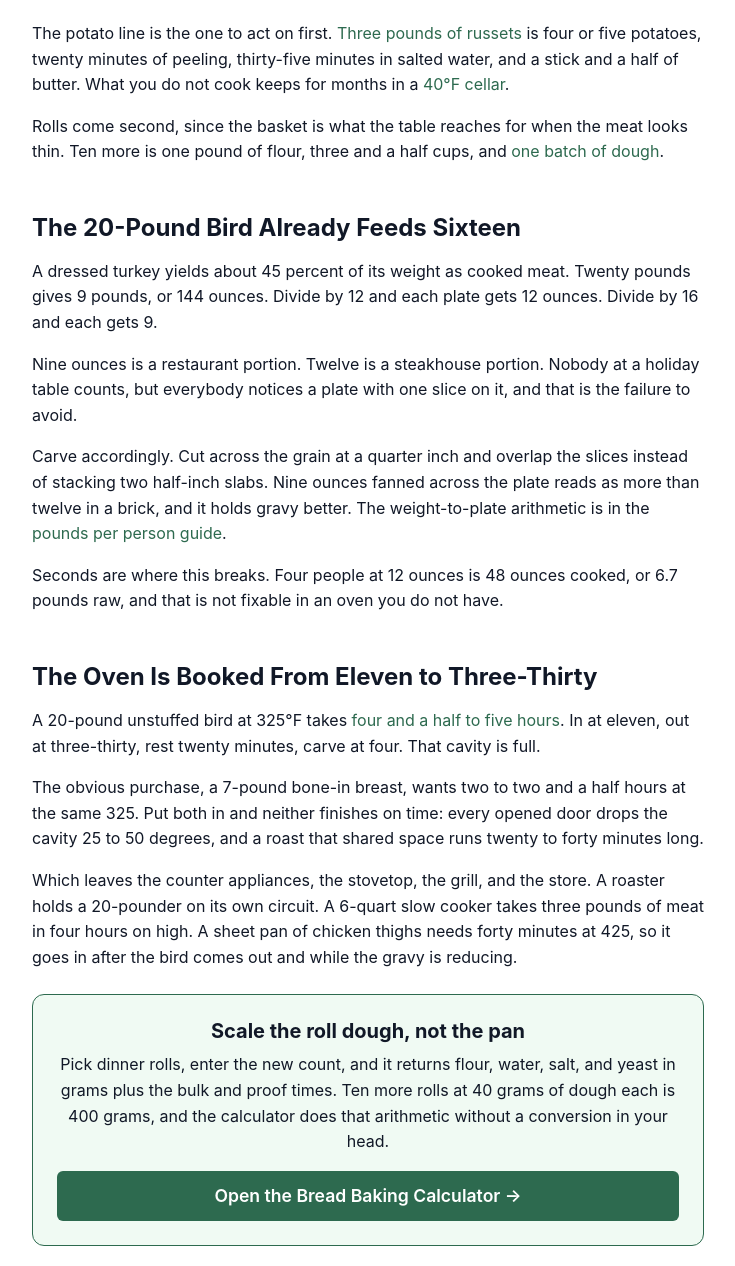
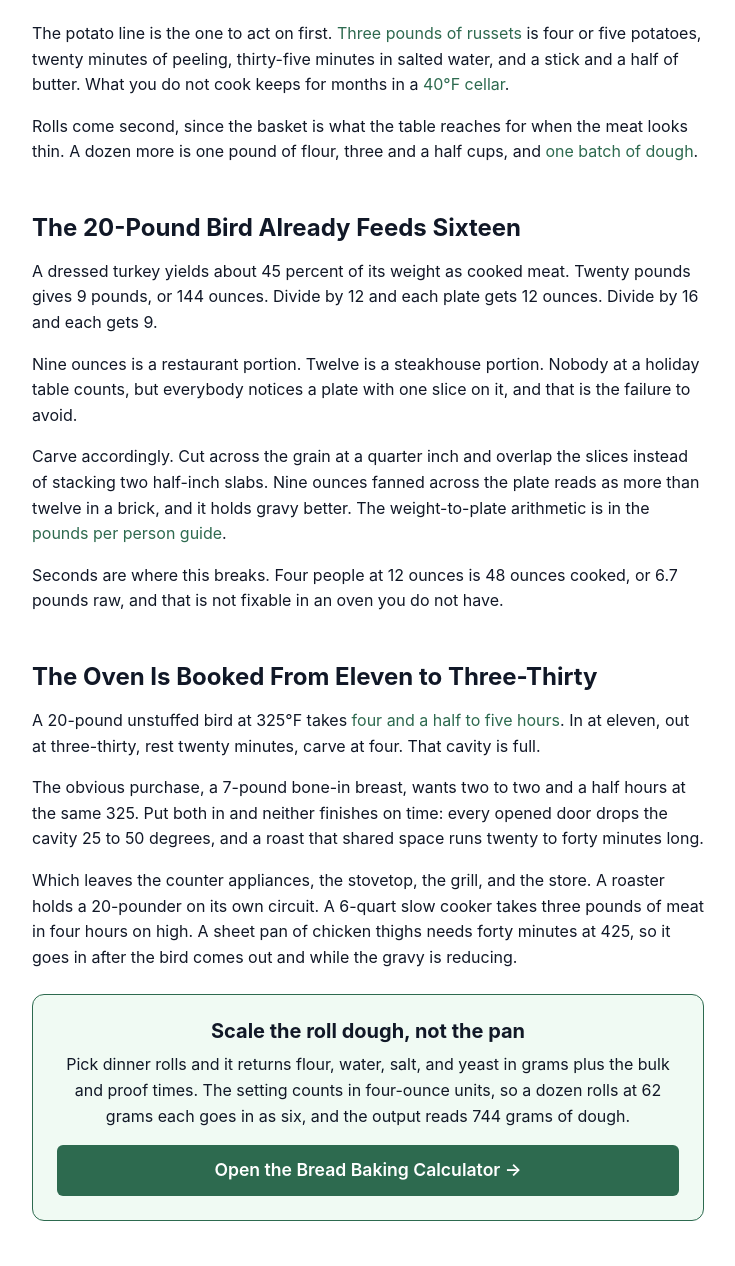
Before and after one commit to Zhou-Xiaoyong/homesteadcalc, a plain HTML site: page blog/thanksgiving-extra-guests.html in a window 1280 px wide. Shown: the part 1153-2419 px from the top of the page, without its empty margins (272-1007 px from the left). Drawn offline with Linux system fonts and the light colour scheme.

Commit message:
content: align roll weight in extra-guests guide with bread calculator units

```diff
--- a/blog/thanksgiving-extra-guests.html
+++ b/blog/thanksgiving-extra-guests.html
@@ -227,7 +227,7 @@
 
     <p>The potato line is the one to act on first. <a href="/blog/potatoes-for-thanksgiving">Three pounds of russets</a> is four or five potatoes, twenty minutes of peeling, thirty-five minutes in salted water, and a stick and a half of butter. What you do not cook keeps for months in a <a href="/calculators/vegetable-storage">40&#176;F cellar</a>.</p>
 
-    <p>Rolls come second, since the basket is what the table reaches for when the meat looks thin. Ten more is one pound of flour, three and a half cups, and <a href="/blog/dinner-rolls-for-thanksgiving">one batch of dough</a>.</p>
+    <p>Rolls come second, since the basket is what the table reaches for when the meat looks thin. A dozen more is one pound of flour, three and a half cups, and <a href="/blog/dinner-rolls-for-thanksgiving">one batch of dough</a>.</p>
 
     <h2>The 20-Pound Bird Already Feeds Sixteen</h2>
 
@@ -249,7 +249,7 @@
 
     <div class="cta-box" style="background:var(--bg-accent,#eef6f0);border:1.5px solid var(--accent,#2d6a4f);border-radius:12px;padding:1.5rem;margin:1.5rem 0;text-align:center;">
       <h3 style="margin-top:0;">Scale the roll dough, not the pan</h3>
-      <p>Pick dinner rolls, enter the new count, and it returns flour, water, salt, and yeast in grams plus the bulk and proof times. Ten more rolls at 40 grams of dough each is 400 grams, and the calculator does that arithmetic without a conversion in your head.</p>
+      <p>Pick dinner rolls and it returns flour, water, salt, and yeast in grams plus the bulk and proof times. The setting counts in four-ounce units, so a dozen rolls at 62 grams each goes in as six, and the output reads 744 grams of dough.</p>
       <a href="/calculators/bread-baking" class="btn btn-primary btn-lg btn-block">Open the Bread Baking Calculator &#8594;</a>
     </div>
 
@@ -350,7 +350,7 @@
 
     <p>The exception is a table with children under ten. Four kids eat like two adults on meat and like four on rolls, so halve the protein and double the bread. If the count went up because of a thaw failure rather than a guest, the <a href="/blog/turkey-still-frozen-thanksgiving">cold water plan</a> is the other article.</p>
 
-    <p class="text-muted">Sources: USDA Food Safety and Inspection Service on poultry roasting times at 325 degrees Fahrenheit, including 2 to 2 1/2 hours for a 6-to-8-pound bone-in breast and 4 1/2 to 5 hours for a 20-to-24-pound unstuffed turkey; the 165 degrees Fahrenheit internal temperature standard and the two-hour limit for perishable food at room temperature; USDA guidance on reheating leftovers to 165 degrees Fahrenheit; USDA and university extension figures for fully cooked ham at 10 minutes per pound to warm; National Turkey Federation on cooked yield near 45 percent of dressed weight; Penn State Extension and University of Minnesota Extension on holiday portion planning at 1 pound of raw turkey per guest and 1 cup of stuffing per person; the 3-to-1 ratio for a flour-and-fat roux, at 2 tablespoons of each per cup of liquid; standard baker's percentages of 100 percent flour, 62 percent water, 2 percent salt, and 1 percent instant yeast for a lean roll dough, with 40 grams of dough per roll; commercial yeast bulk fermentation at 75 to 90 minutes in a 75 degree kitchen. The per-guest rates for potatoes, rolls, stuffing, gravy, and cranberry sauce are the ones used across this site.</p>
+    <p class="text-muted">Sources: USDA Food Safety and Inspection Service on poultry roasting times at 325 degrees Fahrenheit, including 2 to 2 1/2 hours for a 6-to-8-pound bone-in breast and 4 1/2 to 5 hours for a 20-to-24-pound unstuffed turkey; the 165 degrees Fahrenheit internal temperature standard and the two-hour limit for perishable food at room temperature; USDA guidance on reheating leftovers to 165 degrees Fahrenheit; USDA and university extension figures for fully cooked ham at 10 minutes per pound to warm; National Turkey Federation on cooked yield near 45 percent of dressed weight; Penn State Extension and University of Minnesota Extension on holiday portion planning at 1 pound of raw turkey per guest and 1 cup of stuffing per person; the 3-to-1 ratio for a flour-and-fat roux, at 2 tablespoons of each per cup of liquid; standard baker's percentages of 100 percent flour, 62 percent water, 2 percent salt, and 1 percent instant yeast for a lean roll dough, with 62 grams of dough per roll at the site's two-ounce standard; commercial yeast bulk fermentation at 75 to 90 minutes in a 75 degree kitchen. The per-guest rates for potatoes, rolls, stuffing, gravy, and cranberry sauce are the ones used across this site.</p>
 
   </div>
 
```
